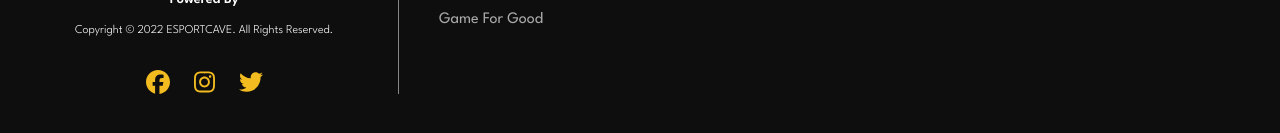
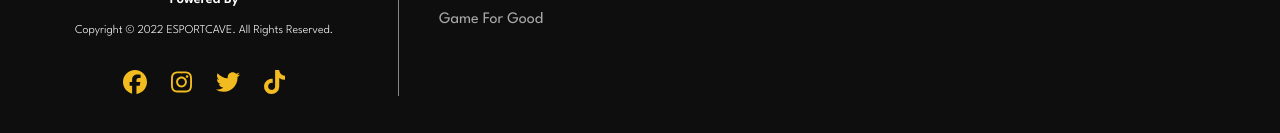
Before and after one commit to iyanushow/esportcave, a Next.js app: page / in a window 1280 px wide. Shown: the part 2416-2549 px from the top of the page. Built offline with nearby package versions, Linux system fonts and the light colour scheme.

Commit message:
added social links

```diff
--- a/src/Layout/Footer/Footer.js
+++ b/src/Layout/Footer/Footer.js
@@ -1,5 +1,6 @@
-import { faFacebook, faInstagram, faTwitter } from "@fortawesome/free-brands-svg-icons";
+import { faFacebook, faInstagram, faTwitter, faTiktok } from "@fortawesome/free-brands-svg-icons";
 import { FontAwesomeIcon } from "@fortawesome/react-fontawesome";
+import Link from "next/link";
 import React from "react";
 import Logo from "../../components/atoms/Logo/Logo";
 import styles from "./footer.module.css";
@@ -41,9 +42,26 @@ const Footer = () => {
           <h3>Powered By</h3>
           <p>Copyright © 2022 ESPORTCAVE. All Rights Reserved.</p>
           <div className={styles.socials}>
-            <FontAwesomeIcon icon={faFacebook} />
-            <FontAwesomeIcon icon={faInstagram} />
-            <FontAwesomeIcon icon={faTwitter} />
+            <Link href="https://www.facebook.com/esportcaveNG">
+              <a target="_blank">
+                <FontAwesomeIcon icon={faFacebook} />
+              </a>
+            </Link>
+            <Link href="https://www.instagram.com/esportcave/">
+              <a target="_blank">
+                <FontAwesomeIcon icon={faInstagram} />
+              </a>
+            </Link>
+            <Link href="https://twitter.com/esportcave">
+              <a target="_blank">
+                <FontAwesomeIcon icon={faTwitter} />
+              </a>
+            </Link>
+            <Link href="https://www.tiktok.com/@esportcave">
+              <a target="_blank">
+                <FontAwesomeIcon icon={faTiktok} />
+              </a>
+            </Link>
           </div>
         </div>
       </div>
```
